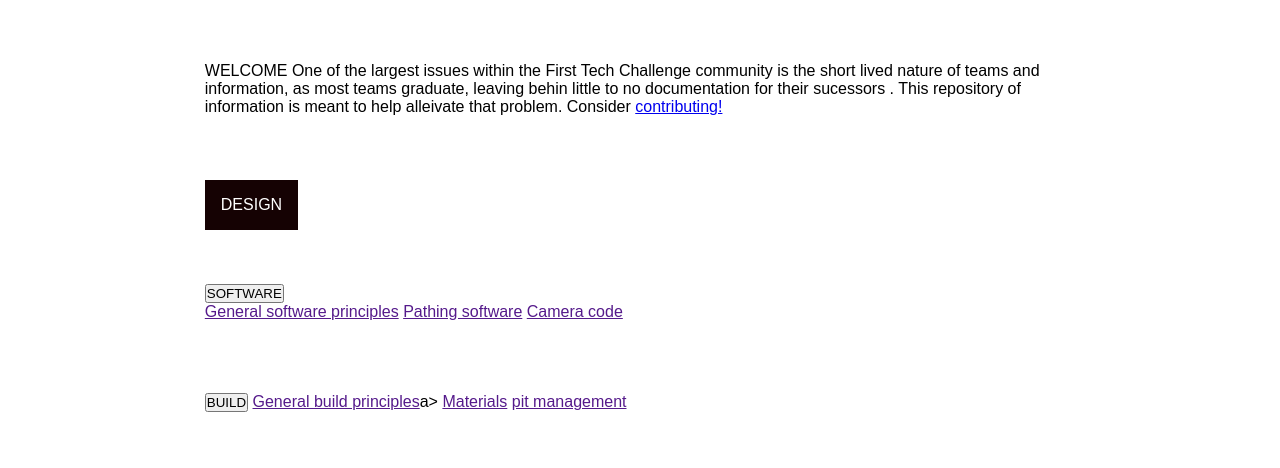
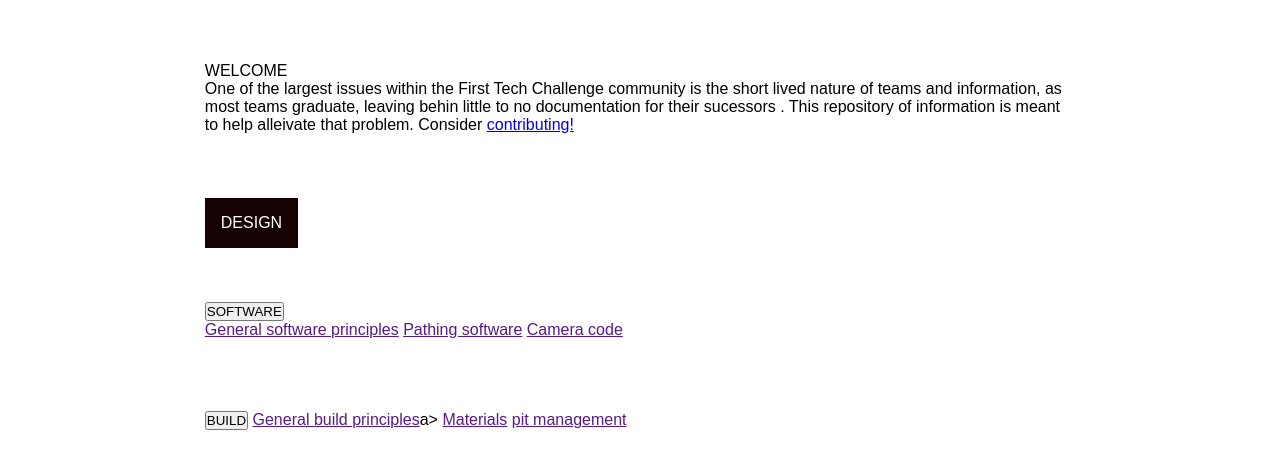
Before and after one commit to 9581-0/website-, a plain HTML site: page wiki.html in a window 1280 px wide. Shown: the part 356-824 px from the top of the page. Drawn offline with Linux system fonts and the light colour scheme.

Commit message:
Update wiki.html

```diff
--- a/wiki.html
+++ b/wiki.html
@@ -26,7 +26,7 @@
 
 <body class = 'wikimain'>
    <div class = 'wikiwelcome'
-   <h2>WELCOME</h2>
+   <h2>WELCOME</h2><br>
    <p1>One of the largest issues within the First Tech Challenge community is the short lived nature of teams and information, as most teams graduate, leaving behin little to no documentation for their sucessors
 .  This repository of information is meant to help alleivate that problem.  Consider <a href="https://github.com/9581-0/website-/wiki.html">contributing!</a> </p1>
    </div>
```
